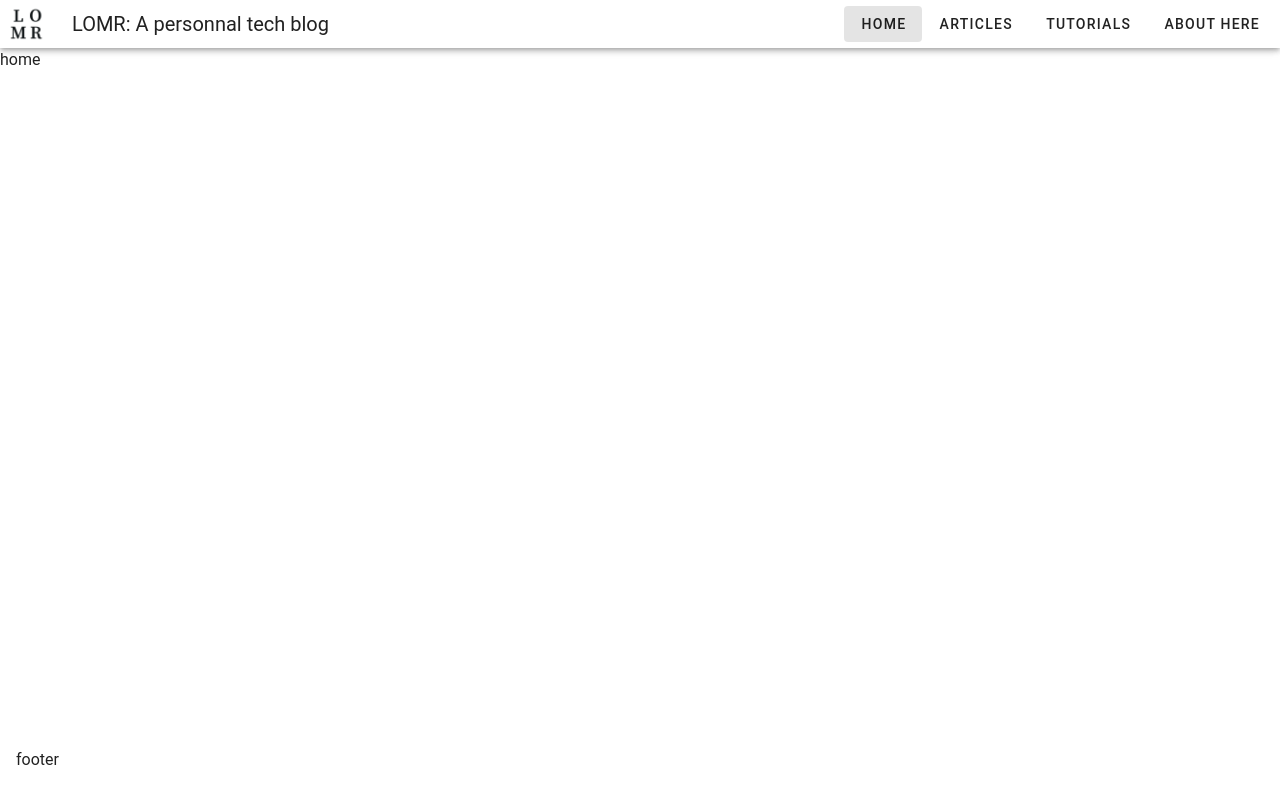
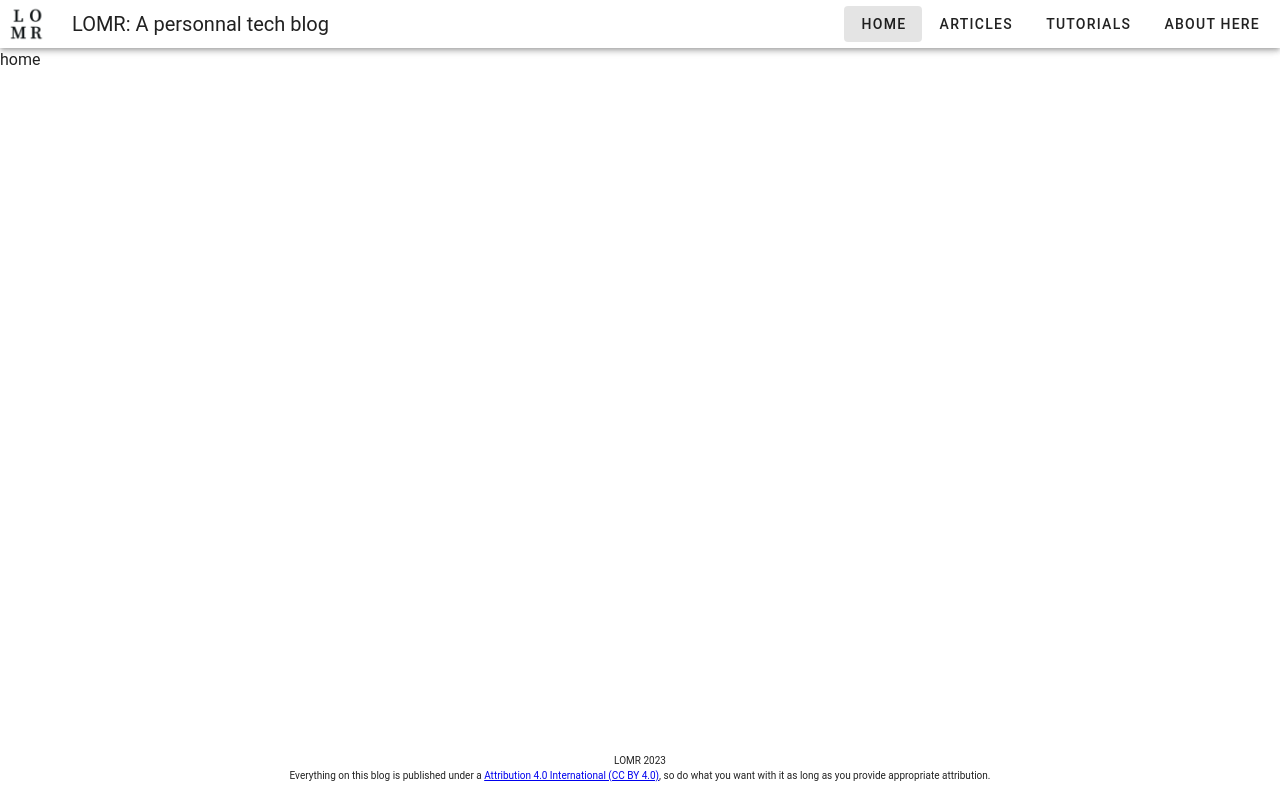
Before and after one commit to Lou8is/blog, a Vue app in the folder frontend/: page / in a window 1280 px wide. Built offline with nearby package versions, Linux system fonts and the light colour scheme.

Commit message:
Provides 1st version of footer

```diff
--- a/frontend/src/components/Footer.vue
+++ b/frontend/src/components/Footer.vue
@@ -4,12 +4,20 @@
 
 <template>
     <v-footer>
-        <p>footer</p>
+
+            <v-row justify="center">
+                <v-col class="text-center mt-4" cols="12">
+                LOMR {{ new Date().getFullYear() }}<br/>
+                Everything on this blog is published under a <a href="https://creativecommons.org/licenses/by/4.0/" nofollow>Attribution 4.0 International (CC BY 4.0)</a>, so do what you want with it as long as you provide appropriate attribution.
+                </v-col>
+            </v-row>
+
     </v-footer>
 </template>
 
 <style scoped>
     footer {
+        font-size: x-small;
         max-height: 10vh;
     }
 </style>
```
